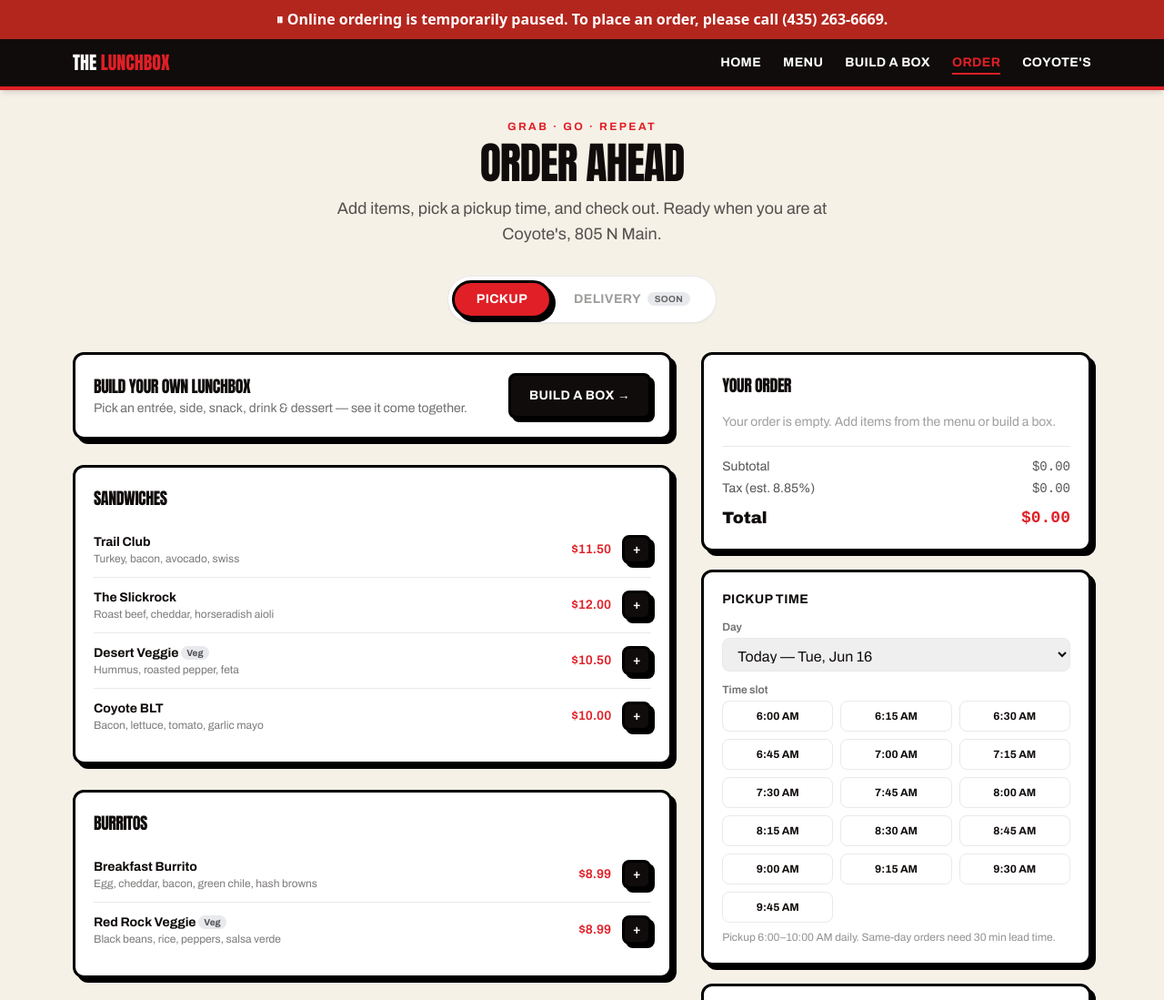
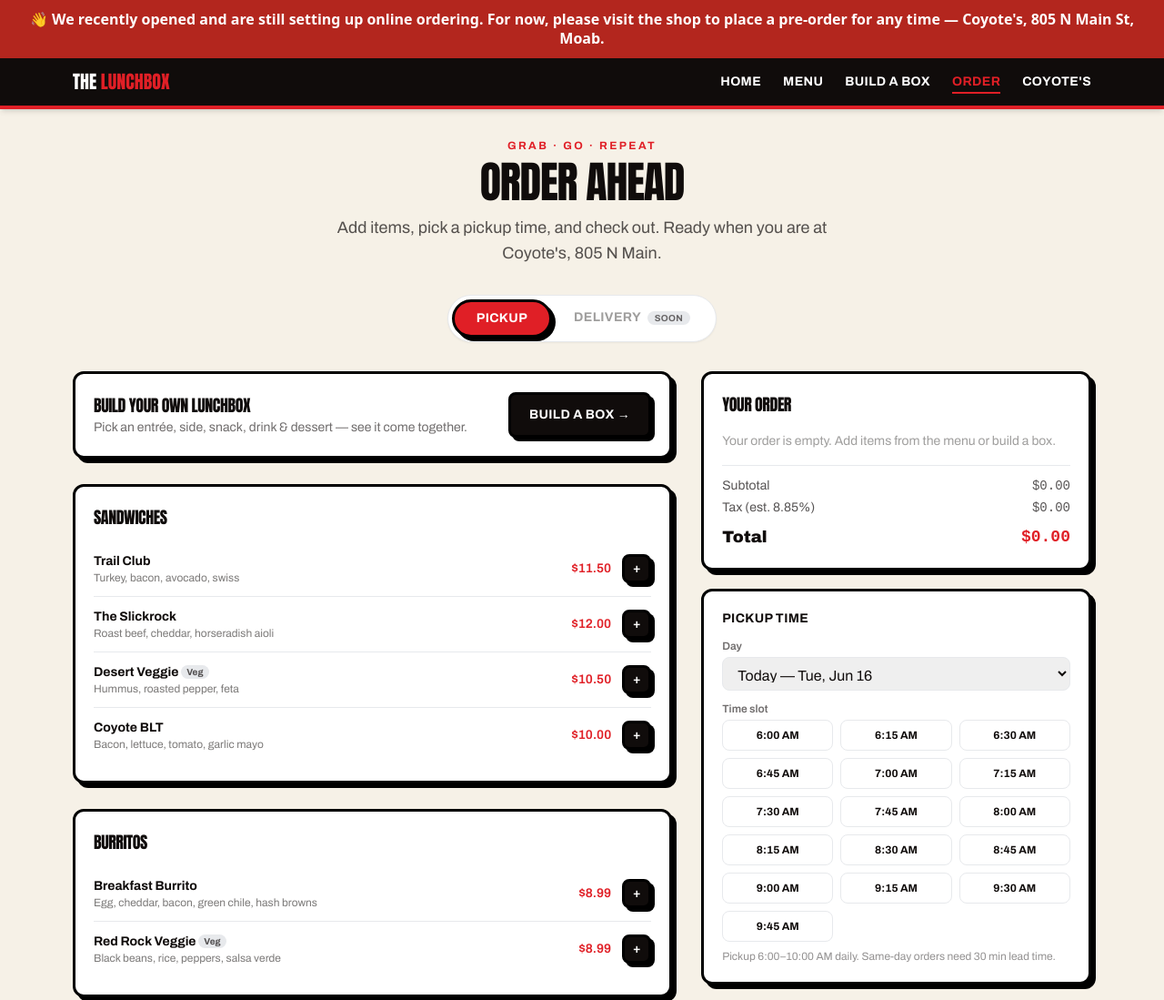
Before and after one commit to jpearly00/lunchbox, a plain HTML site: page order.html in a window 1280 px wide. Shown: the top 1099 px of the page at 91% size. Drawn offline with nearby package versions, Linux system fonts and the light colour scheme; a web font is replaced by a local one.

Commit message:
Lunchbox notice: recently opened, visit shop to place a pre-order

```diff
--- a/order.html
+++ b/order.html
@@ -420,11 +420,11 @@
 
     /* ===== ORDERING PAUSED (added 2026-06-15) — delete this whole block to re-enable ordering ===== */
     (function(){
-      var PAUSE_MSG = 'Online ordering is temporarily paused. To place an order, please call (435) 263-6669.';
+      var PAUSE_MSG = 'We recently opened and are still setting up online ordering. For now, please visit the shop to place a pre-order for any time — Coyote\'s, 805 N Main St, Moab.';
       var banner = document.createElement('div');
       banner.setAttribute('role','alert');
       banner.style.cssText = 'position:sticky;top:0;z-index:9999;background:#b3261e;color:#fff;font-weight:700;text-align:center;padding:11px 14px;font-family:system-ui,-apple-system,sans-serif;line-height:1.3';
-      banner.textContent = '⏸ ' + PAUSE_MSG;
+      banner.textContent = '👋 ' + PAUSE_MSG;
       document.body.insertBefore(banner, document.body.firstChild);
       function block(ev){ ev.preventDefault(); ev.stopImmediatePropagation(); alert(PAUSE_MSG); }
       ['checkoutBtn','payAtPickupBtn'].forEach(function(id){
```
